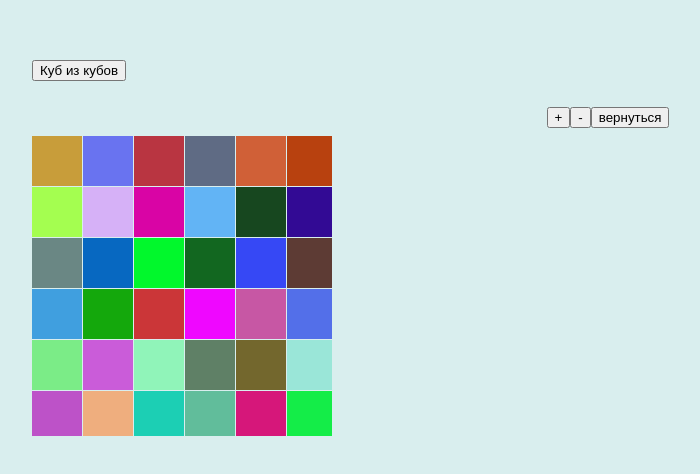
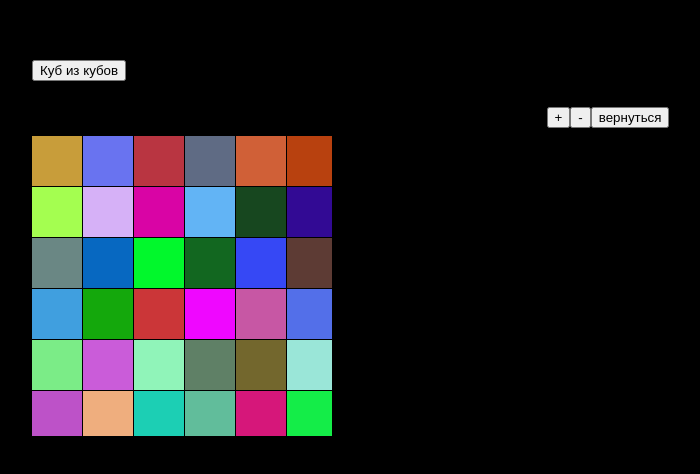
Before and after one commit to goncharovp/demo, a React (Create React App) app: page / in a window 1280 px wide. Shown: the part 152-626 px from the top of the page, without its empty margins (32-732 px from the left). Built offline with nearby package versions, Linux system fonts and the light colour scheme.

Commit message:
new concept

```diff
--- a/src/App.css
+++ b/src/App.css
@@ -14,7 +14,7 @@
 }
 
 .App-header {
-  background-color: #d9eeee;
+  background-color: #000000;
   min-height: 100vh;
   display: flex;
   flex-direction: column;
```
